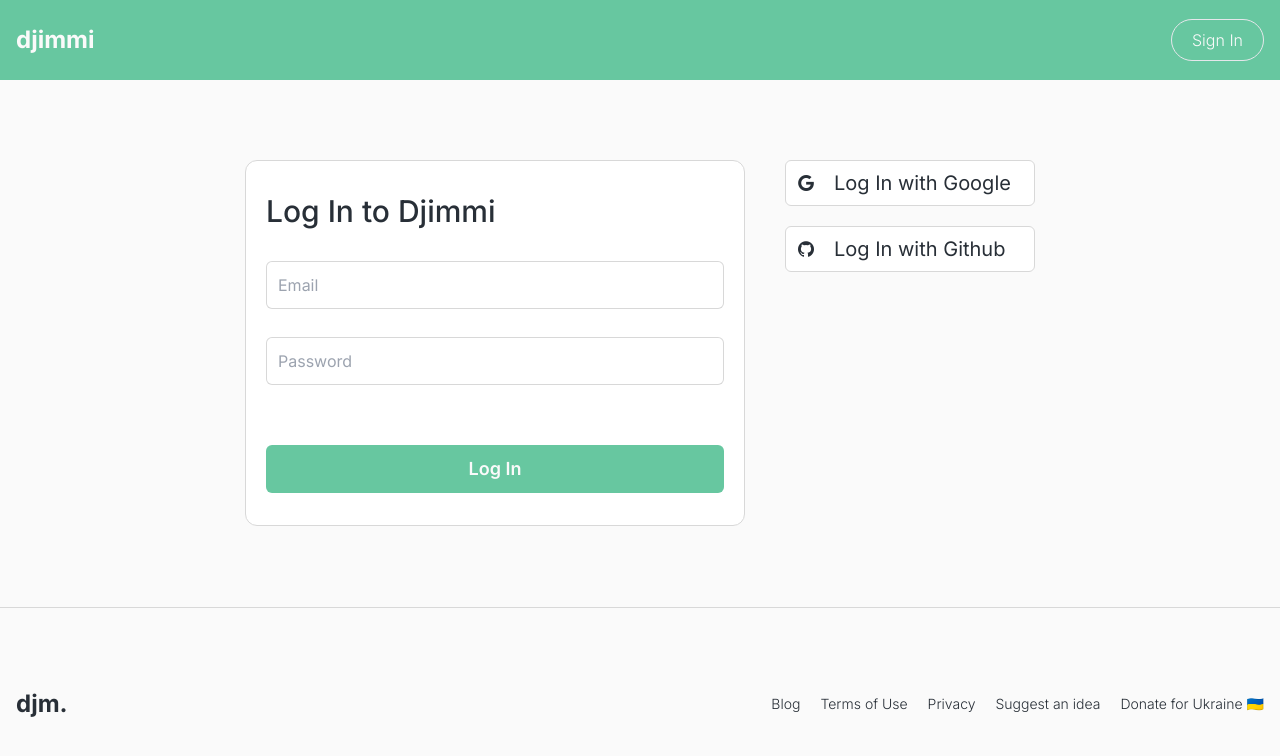
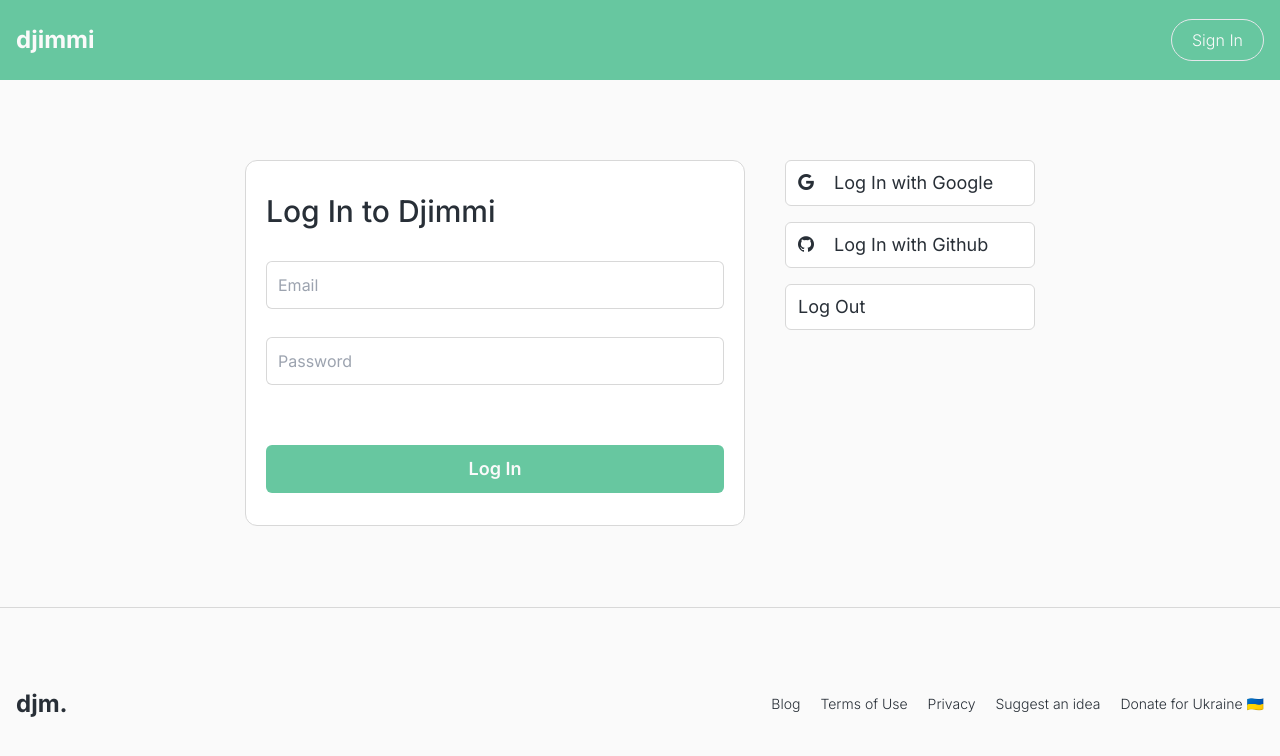
Before and after one commit to Skandinavchik/djimmi_it_jobs_nextjs_13, a Next.js app: page /signin in a window 1280 px wide. Shown: the top 756 px of the page. Built offline with nearby package versions, Linux system fonts and the light colour scheme; no server answers.

Commit message:
auth github provider added

```diff
--- a/src/app/(auth)/signin/page.tsx
+++ b/src/app/(auth)/signin/page.tsx
@@ -7,7 +7,7 @@
 
     const session = useSession();
 
-    // console.log(session);
+    console.log(session);
 
     return (
         <main>
@@ -19,8 +19,9 @@
                             <SignInForm />
                         </div>
                         <div className='w-[250px]'>
-                            <button className='block bg-white w-full rounded-md border border-mainGrey text-xl text-left px-3 py-2 mb-5 hover:shadow-md transition-all duration-300' onClick={() => signIn('google')}><span className="icon-google mr-5 text-base" />Log In with Google</button>
-                            <button className='block bg-white w-full rounded-md border border-mainGrey text-xl text-left px-3 py-2 mb-5 hover:shadow-md transition-all duration-300' onClick={() => signOut()}><span className="icon-github mr-5 text-base" />Log In with Github</button>
+                            <button className='block bg-white w-full rounded-md border border-mainGrey text-lg text-left px-3 py-2 mb-4 hover:shadow-md transition-all duration-300' onClick={() => signIn('google')}><span className="icon-google mr-5 text-base" />Log In with Google</button>
+                            <button className='block bg-white w-full rounded-md border border-mainGrey text-lg text-left px-3 py-2 mb-4 hover:shadow-md transition-all duration-300' onClick={() => signIn('github')}><span className="icon-github mr-5 text-base" />Log In with Github</button>
+                            <button className='block bg-white w-full rounded-md border border-mainGrey text-lg text-left px-3 py-2 mb-4 hover:shadow-md transition-all duration-300' onClick={() => signOut()}>Log Out</button>
                         </div>
                     </div>
                 </div>
--- a/src/app/api/auth/[...nextauth]/route.ts
+++ b/src/app/api/auth/[...nextauth]/route.ts
@@ -1,9 +1,6 @@
 import NextAuth, { NextAuthOptions } from "next-auth";
 import GoogleProvider from "next-auth/providers/google";
-import FacebookProvider from "next-auth/providers/facebook";
-import GithubProvider from "next-auth/providers/github";
-import TwitterProvider from "next-auth/providers/twitter";
-import Auth0Provider from "next-auth/providers/auth0";
+import GitHubProvider from "next-auth/providers/github";
 
 
 export const authOptions: NextAuthOptions = {
@@ -12,6 +9,10 @@
             clientId: process.env.GOOGLE_ID as string,
             clientSecret: process.env.GOOGLE_SECRET as string,
         }),
+        GitHubProvider({
+            clientId: process.env.GITHUB_ID as string,
+            clientSecret: process.env.GITHUB_SECRET as string,
+        }),
     ],
 };
 
```
